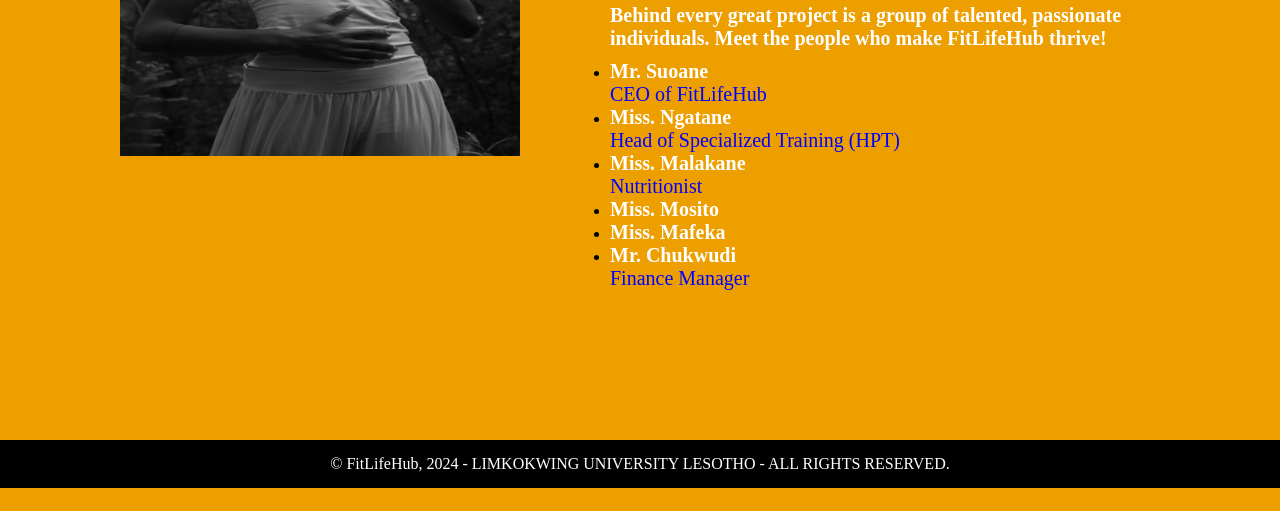
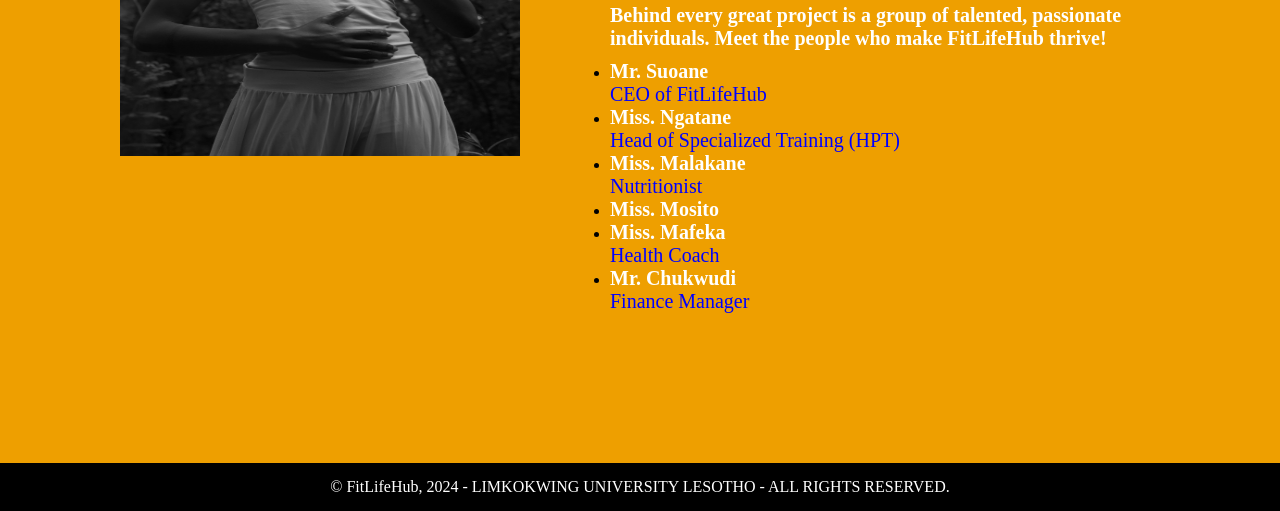
Before and after one commit to DivineChukwudi/DivineChukwudi.github.io-FitLifeHub, a plain HTML site: page about.html in a window 1280 px wide. Shown: the part 381-892 px from the top of the page. Before the commit the page ends 869 px from the top, so only its background shows below. Drawn offline with Linux system fonts and the light colour scheme.

Commit message:
Update about.html

```diff
--- a/about.html
+++ b/about.html
@@ -34,7 +34,7 @@
                     <li><p><strong>Miss. Ngatane</strong><br><span contenteditable="true">Head of Specialized Training (HPT)</span></p></li>
                     <li><p><strong>Miss. Malakane</strong><br><span contenteditable="true">Nutritionist</span></p></li>
                     <li><p><strong>Miss. Mosito</strong><br><span contenteditable="true"></span></p></li>
-                    <li><p><strong>Miss. Mafeka</strong><br><span contenteditable="true"></span></p></li>
+                    <li><p><strong>Miss. Mafeka</strong><br><span contenteditable="true">Health Coach</span></p></li>
                     <li><p><strong>Mr. Chukwudi</strong><br><span contenteditable="true">Finance Manager</span></p></li>
                 </ul>
             </div>
```
